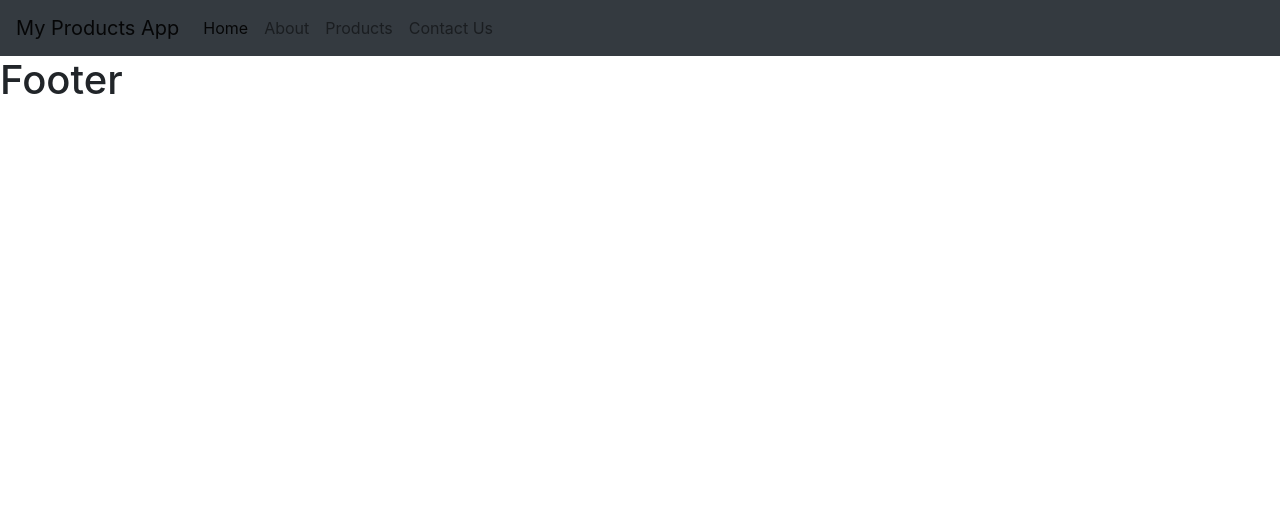
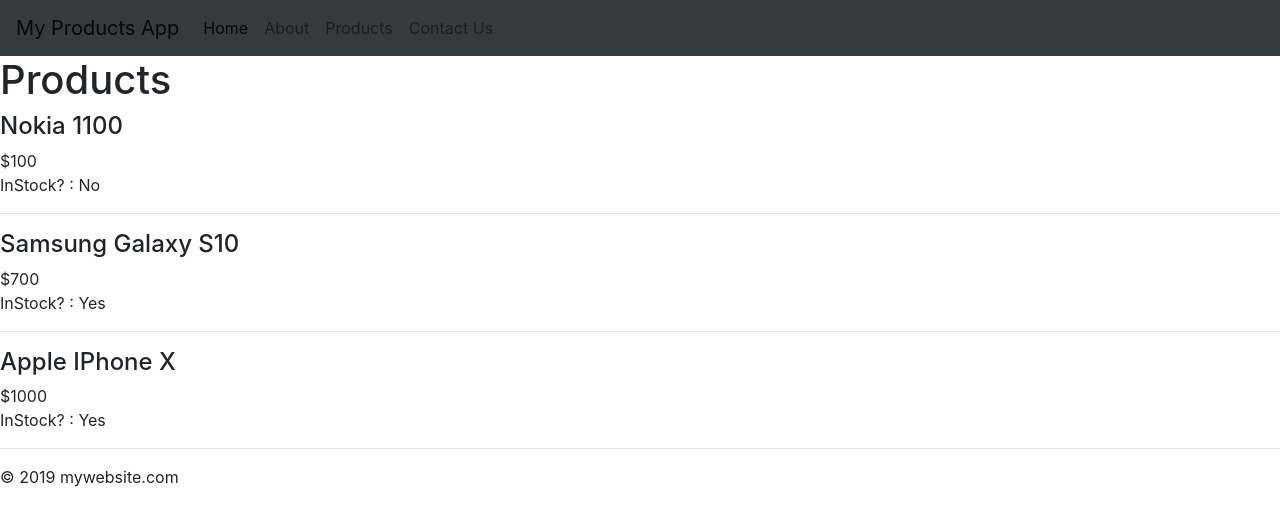
Before and after one commit to Mujib517/react-16, a React (Create React App) app: page / in a window 1280 px wide. Shown: the top 526 px of the page. Built offline with nearby package versions, Linux system fonts and the light colour scheme.

Commit message:
Functional Components, Prsentational Components and Container Components

```diff
--- a/src/App.js
+++ b/src/App.js
@@ -1,6 +1,7 @@
 import React from 'react';
 import Header from './Header';
 import Footer from './Footer';
+import ProductList from './ProductList';
 import 'bootstrap/dist/css/bootstrap.css';
 
 export default class App extends React.Component {
@@ -9,6 +10,7 @@
         return (
             <div>
                 <Header />
+                <ProductList />
                 <Footer />
             </div>);
     }
--- a/src/Footer.js
+++ b/src/Footer.js
@@ -3,6 +3,8 @@
 export default class Footer extends React.Component {
 
     render() {
-        return <h1>Footer</h1>
+        return <div>
+            &copy; 2019 mywebsite.com
+        </div>
     }
 }
--- a/src/Header.js
+++ b/src/Header.js
@@ -4,25 +4,25 @@
 
     render() {
         return (
-            <nav class="navbar navbar-expand-lg navbar-light bg-dark">
-                <a class="navbar-brand" href="#">My Products App</a>
-                <button class="navbar-toggler" type="button" data-toggle="collapse" data-target="#navbarSupportedContent" aria-controls="navbarSupportedContent" aria-expanded="false" aria-label="Toggle navigation">
-                    <span class="navbar-toggler-icon"></span>
+            <nav className="navbar navbar-expand-lg navbar-light bg-dark">
+                <a className="navbar-brand" href="#">My Products App</a>
+                <button className="navbar-toggler" type="button" data-toggle="collapse" data-target="#navbarSupportedContent" aria-controls="navbarSupportedContent" aria-expanded="false" aria-label="Toggle navigation">
+                    <span className="navbar-toggler-icon"></span>
                 </button>
 
-                <div class="collapse navbar-collapse" id="navbarSupportedContent">
-                    <ul class="navbar-nav mr-auto">
-                        <li class="nav-item active">
-                            <a class="nav-link" href="#">Home </a>
+                <div className="collapse navbar-collapse" id="navbarSupportedContent">
+                    <ul className="navbar-nav mr-auto">
+                        <li className="nav-item active">
+                            <a className="nav-link" href="">Home </a>
                         </li>
-                        <li class="nav-item">
-                            <a class="nav-link" href="#">About</a>
+                        <li className="nav-item">
+                            <a className="nav-link" href="">About</a>
                         </li>
-                        <li class="nav-item">
-                            <a class="nav-link" href="#">Products</a>
+                        <li className="nav-item">
+                            <a className="nav-link" href="">Products</a>
                         </li>
-                        <li class="nav-item">
-                            <a class="nav-link" href="#">Contact Us</a>
+                        <li className="nav-item">
+                            <a className="nav-link" href="">Contact Us</a>
                         </li>
                     </ul>
                 </div>
--- /dev/null
+++ b/src/Product.jsx
@@ -0,0 +1,21 @@
+import React from 'react';
+
+// function product(props) {
+//     return <div>
+//         <h4>{props.data.brand} {props.data.model}</h4>
+//         <div>${props.data.price}</div>
+//         <div>InStock? : {props.data.inStock ? "Yes" : "No"}</div>
+//         <hr />
+//     </div>
+// }
+
+// export default product;
+
+export default (props) => {
+    return <div>
+        <h4>{props.data.brand} {props.data.model}</h4>
+        <div>${props.data.price}</div>
+        <div>InStock? : {props.data.inStock ? "Yes" : "No"}</div>
+        <hr />
+    </div>
+}
--- /dev/null
+++ b/src/ProductList.js
@@ -0,0 +1,24 @@
+import React from 'react';
+import Product from './Product';
+
+export default class ProductList extends React.Component {
+
+    render() {
+
+        const products = [{ id: 1, brand: "Nokia", model: "1100", price: 100, inStock: false },
+        { id: 2, brand: "Samsung", model: "Galaxy S10", price: 700, inStock: true },
+        { id: 3, brand: "Apple", model: "IPhone X", price: 1000, inStock: true }];
+
+        // JSX
+        return (
+            <div>
+                <h1>Products</h1>
+                {products.map(product => <Product key={product.id} data={product} />)}
+            </div>
+        )
+    }
+}
+
+//angular: javascript inside html
+// react:  html inside javascript
+// Functional and Class
```
